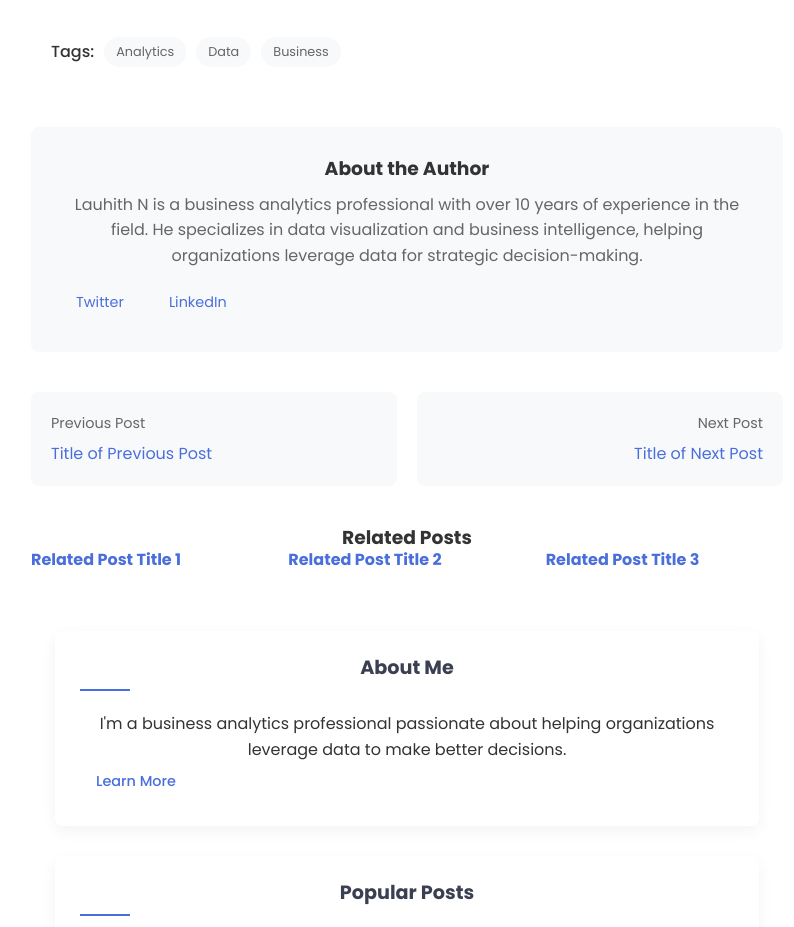
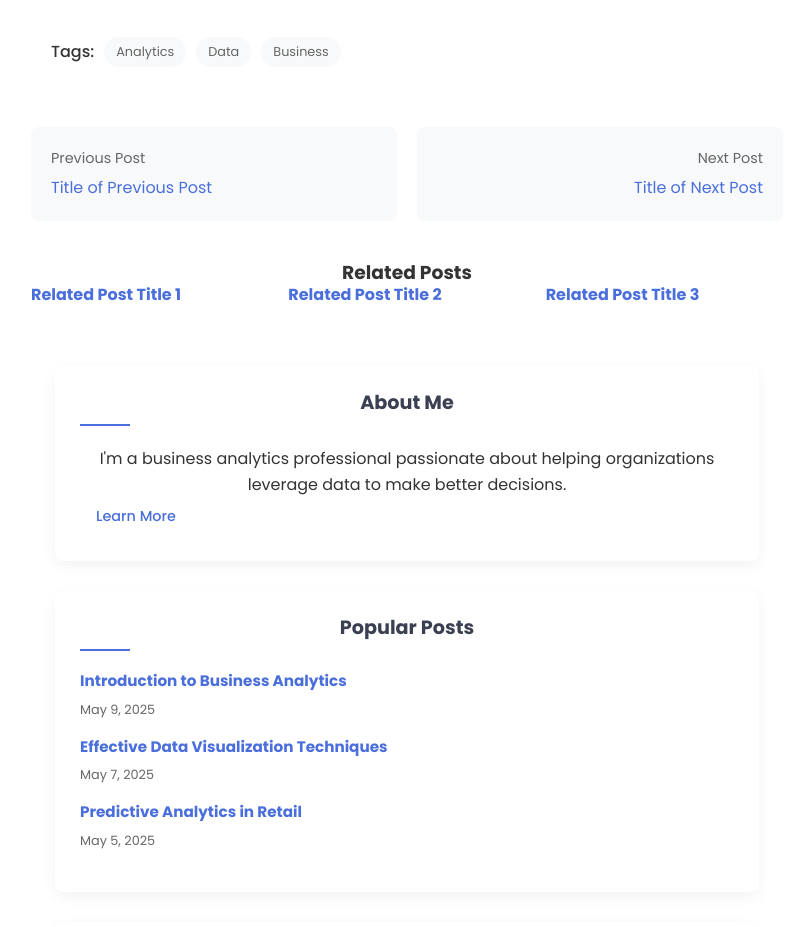
Before and after one commit to LauhithN/portfolio-blog, a website: page posts/post-template.html in a window 1280 px wide. Shown: the part 1790-2717 px from the top of the page, without its empty margins (233-1027 px from the left). Drawn offline with Linux system fonts and the light colour scheme.

Commit message:
Update blog layout and remove unnecessary sections

```diff
--- a/posts/post-template.html
+++ b/posts/post-template.html
@@ -87,17 +87,6 @@
                             <a href="#" class="tag">Analytics</a>
                             <a href="#" class="tag">Data</a>
                             <a href="#" class="tag">Business</a>
-                        </div>
-                    </div>
-
-                    <div class="post-author-bio">
-                        <div class="author-details">
-                            <h3>About the Author</h3>
-                            <p>Lauhith N is a business analytics professional with over 10 years of experience in the field. He specializes in data visualization and business intelligence, helping organizations leverage data for strategic decision-making.</p>
-                            <div class="author-social">
-                                <a href="#" class="social-link">Twitter</a>
-                                <a href="#" class="social-link">LinkedIn</a>
-                            </div>
                         </div>
                     </div>
 
--- a/style.css
+++ b/style.css
@@ -70,7 +70,7 @@ body {
 }
 
 /* Keep center alignment for specific elements */
-.page-header, .post-meta, .post-title, .post-author-bio, .post-tags,
+.page-header, .post-meta, .post-title, .post-tags,
 .related-posts h3, .sidebar-widget h3 {
     text-align: center;
     hyphens: none;
@@ -973,38 +973,7 @@ img {
     font-weight: 500;
 }
 
-.post-author-bio {
-    display: flex;
-    align-items: center;
-    padding: 30px;
-    background-color: var(--bg-light);
-    border-radius: 8px;
-    margin-bottom: 40px;
-}
-
-.post-author-bio .author-img {
-    width: 80px;
-    height: 80px;
-}
-
-.author-details {
-    flex: 1;
-}
-
-.author-details h3 {
-    margin-bottom: 10px;
-}
-
-.author-details p {
-    margin-bottom: 15px;
-    color: var(--text-light);
-}
-
-.author-social {
-    display: flex;
-    gap: 15px;
-}
-
+/* Post Navigation */
 .post-navigation {
     display: grid;
     grid-template-columns: 1fr 1fr;
```
Also changed, not shown: posts/post1.html (+0 -11 lines).
